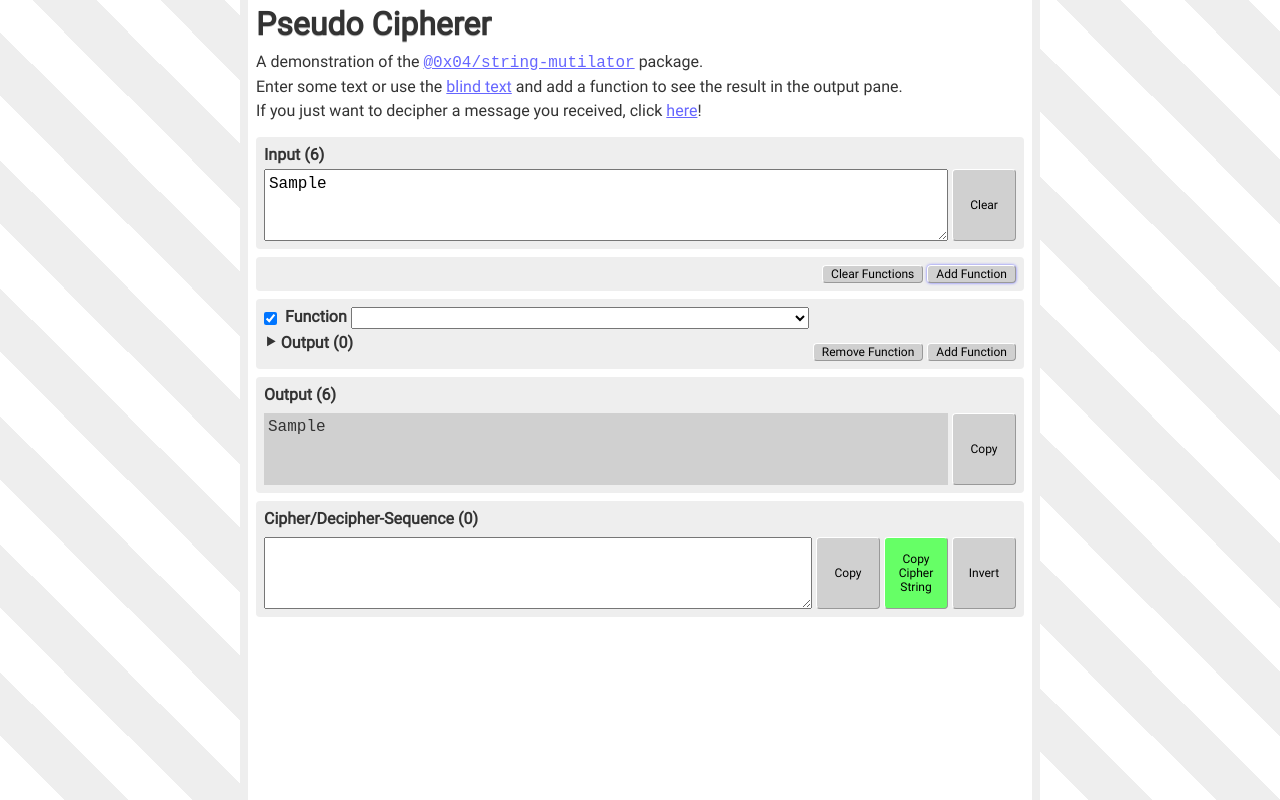
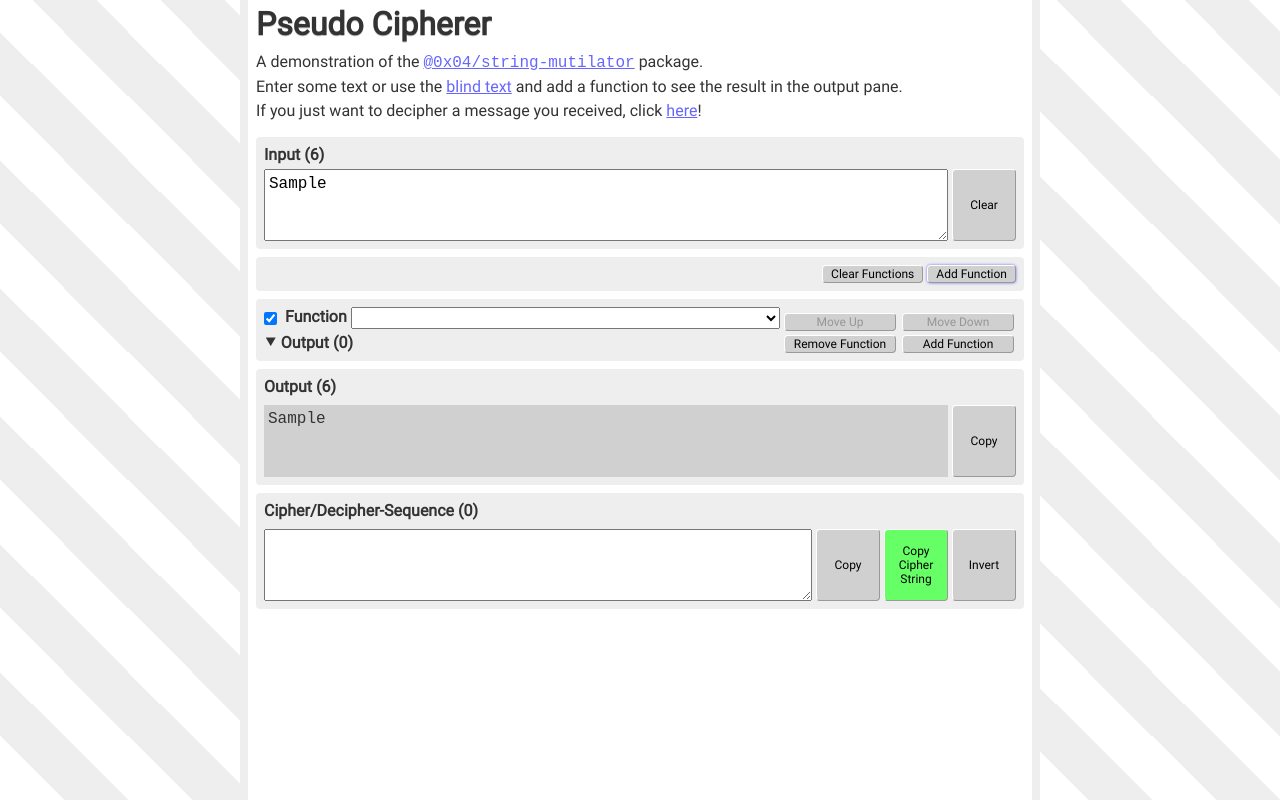
Before and after one commit to 0x04/pseudo-cipherer, a React (Create React App) app: page / in a window 1280 px wide. Both pictures are taken after typing "Sample", "Sample" into the empty fields and a click on the button "Add Function". Built offline with nearby package versions, Linux system fonts and the light colour scheme.

Commit message:
feat: move function up/down
applies to `Function`, `FunctionList` and `useAppContextActions`

```diff
--- a/src/components/Function.js
+++ b/src/components/Function.js
@@ -13,7 +13,12 @@
 const Function = props =>
 {
   const [ state ] = useAppContext();
-  const { updateFunction } = useAppContextActions();
+  const {
+    createFunction,
+    updateFunction,
+    deleteFunction,
+    moveFunction
+  } = useAppContextActions();
 
   const data = state.functions[props.index];
   const definition = (FunctionDefinitions.exist(props.name))
@@ -72,13 +77,25 @@
         </div>
         <div className="action-container">
           <button
+            className="action action-move-up"
+            disabled={(props.index < 1)}
+            onClick={() => moveFunction(props.index, -1)}>
+            Move Up
+          </button>
+          <button
+            className="action action-move-down"
+            disabled={(props.index >= state.functions.length - 1)}
+            onClick={() => moveFunction(props.index, 1)}>
+            Move Down
+          </button>
+          <button
             className="action action-delete"
-            onClick={props.onRemoveClick}>
+            onClick={() => deleteFunction({ index: props.index })}>
             Remove Function
           </button>
           <button
             className="action action-create"
-            onClick={props.onAddClick}>
+            onClick={() => createFunction({ index: props.index + 1 })}>
             Add Function
           </button>
         </div>
--- a/src/components/FunctionList.js
+++ b/src/components/FunctionList.js
@@ -8,7 +8,7 @@
 const FunctionList = props =>
 {
   const [ state ] = useAppContext();
-  const { clearFunctions, createFunction, deleteFunction } = useAppContextActions();
+  const { clearFunctions, createFunction } = useAppContextActions();
 
   return (
     <div className="function-list-component">
@@ -31,8 +31,6 @@
             key={index}
             index={index}
             name={fn.name}
-            onRemoveClick={() => deleteFunction({ index })}
-            onAddClick={() => createFunction({ index: index + 1 })}
           />
         )
       }
--- a/src/hooks/useAppContextActions.js
+++ b/src/hooks/useAppContextActions.js
@@ -134,6 +134,22 @@
       handleChange({ input, output, functions });
     },
 
+    moveFunction(index, direction)
+    {
+      if ((index + direction < 0)
+        || (index + direction > state.functions.length - 1))
+      {
+        return;
+      }
+
+      let functions = state.functions.concat();
+      let fn = functions.splice(index, 1);
+
+      functions.splice(index + direction, 0, fn.shift());
+
+      handleChange({ functions });
+    },
+
     setInputString(input)
     {
       handleChange({ input });
--- a/src/styles.scss
+++ b/src/styles.scss
@@ -143,6 +143,7 @@
   display: flex;
   justify-content: flex-end;
   align-items: flex-end;
+  flex-wrap: wrap;
 
   .spacer
   {
@@ -312,9 +313,14 @@
 
   &.collapsed
   {
-    .label .action-link::before
+    .label
     {
-      content: '\2BC8';
+      margin: 0;
+
+      &.action-link::before
+      {
+        content: '\2BC8';
+      }
     }
   }
 
@@ -398,6 +404,20 @@
 
       > .output-component.collapsed .label
       {
+        margin: 0;
+      }
+    }
+
+    > .action-container
+    {
+      display: grid;
+      grid-gap: 0.25rem;
+      grid-template-columns: 50% 50%;
+      margin: auto 0 0 0.5rem;
+
+      .action
+      {
+        width: 7rem;
         margin: 0;
       }
     }
```
